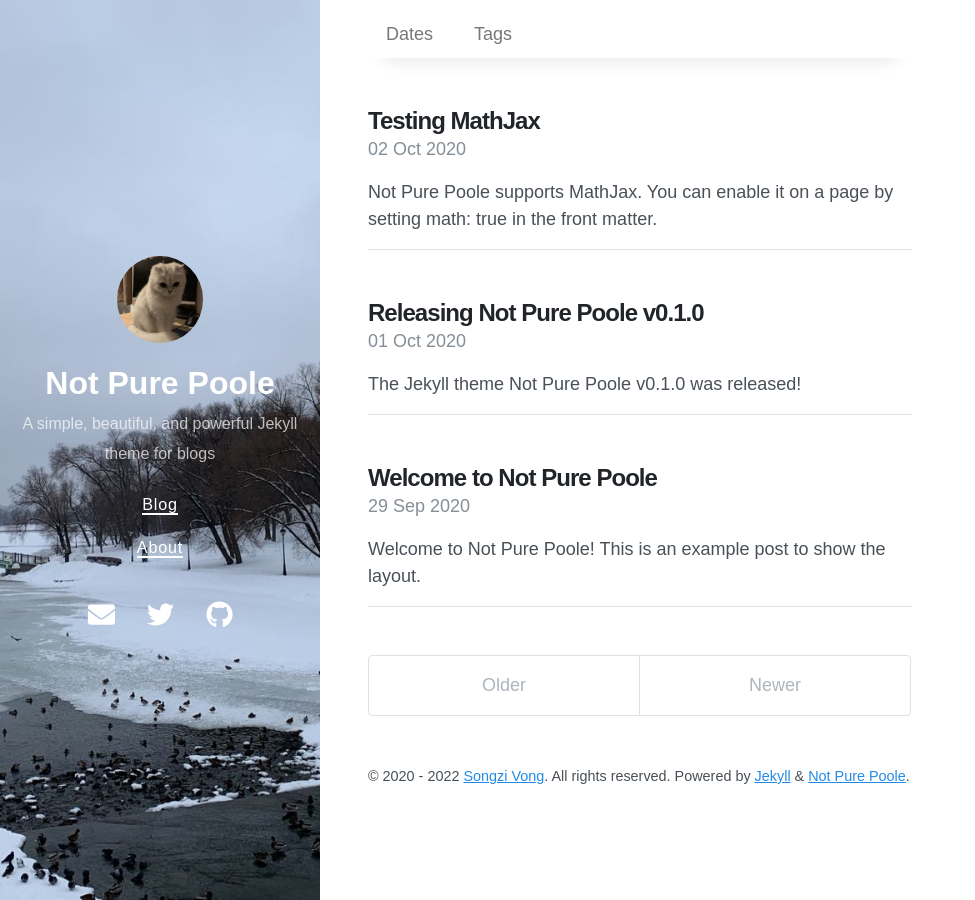
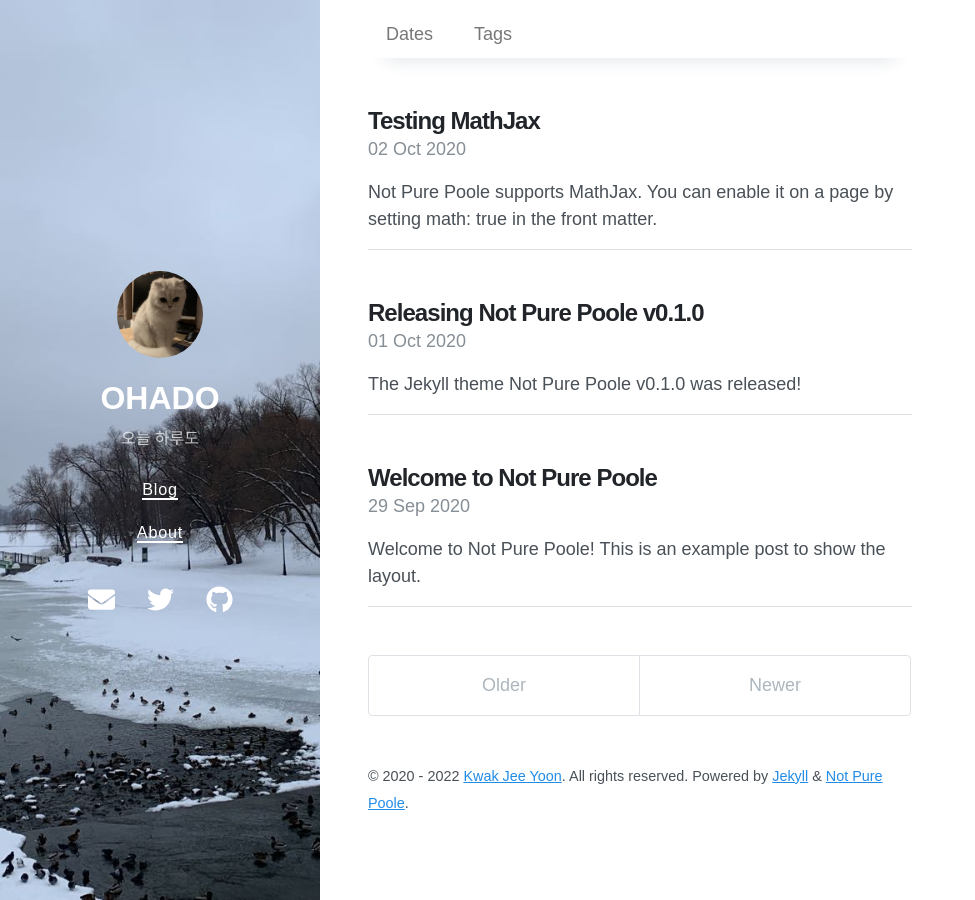
Before and after one commit to kwakjeeyoon/kwakjeeyoon.github.io, a Jekyll site: the page built from index.html, in a window 1280 px wide. Shown: the whole page, without its empty margins (0-975 px from the left). Built offline with Jekyll 4.4.1, drawn with Linux system fonts in a browser that asks for light colours; nearby versions of some CDN libraries; the list of posts is cut into pages by our own code.

Commit message:
personal info

```diff
--- a/_config.yml
+++ b/_config.yml
@@ -1,7 +1,7 @@
 # Setup
-title: Not Pure Poole
-description: A simple, beautiful, and powerful Jekyll theme for blogs
-url: https://vszhub.github.io
+title: OHADO
+description: 오늘 하루도
+url: https://kwakjeeyoon.github.io
 avatar: /avatar.jpeg
 paginate: 5
 permalink: pretty
@@ -27,7 +27,7 @@ exclude:
   - scripts/
   - not-pure-poole.gemspec
 
-# Optimize Jekyl SEO Tag
+# Optimize Kwak Jee Yoon Tag
 twitter:
   username: vszhub
   card: summary
@@ -36,7 +36,7 @@ social:
   name: Songzi Vong
   links:
     - https://twitter.com/vszhub
-    - https://github.com/vszhub
+    - https://github.com/kwakjeeyoon
 google_site_verification: xxxxx
 lang: en
 
@@ -54,6 +54,6 @@ sass:
 
 # Specify the author for blog posts
 author:
-  name: Songzi Vong
-  url: https://github.com/vszhub/
-  email: vszhub@gmail.com
+  name: Kwak Jee Yoon
+  url: https://github.com/kwakjeeyoon/
+  email: jeeyoon3848@gmail.com
```
